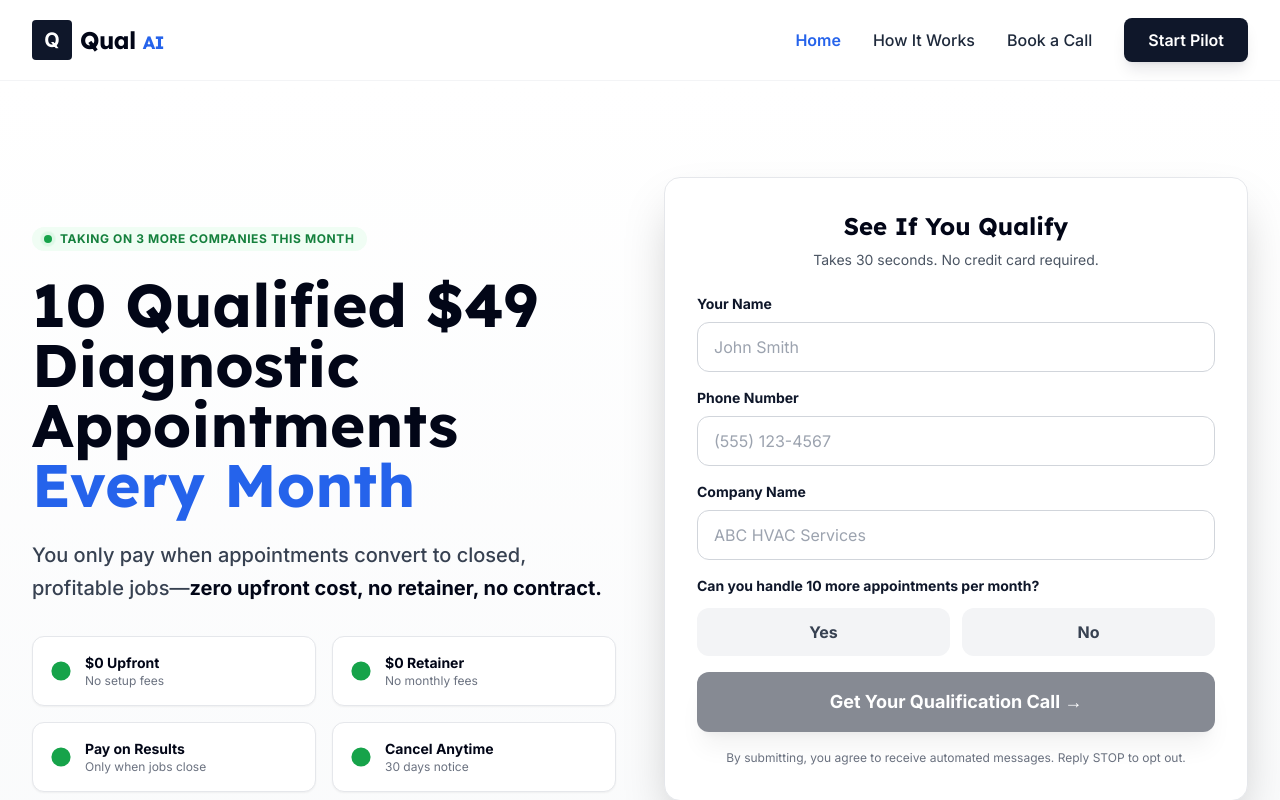
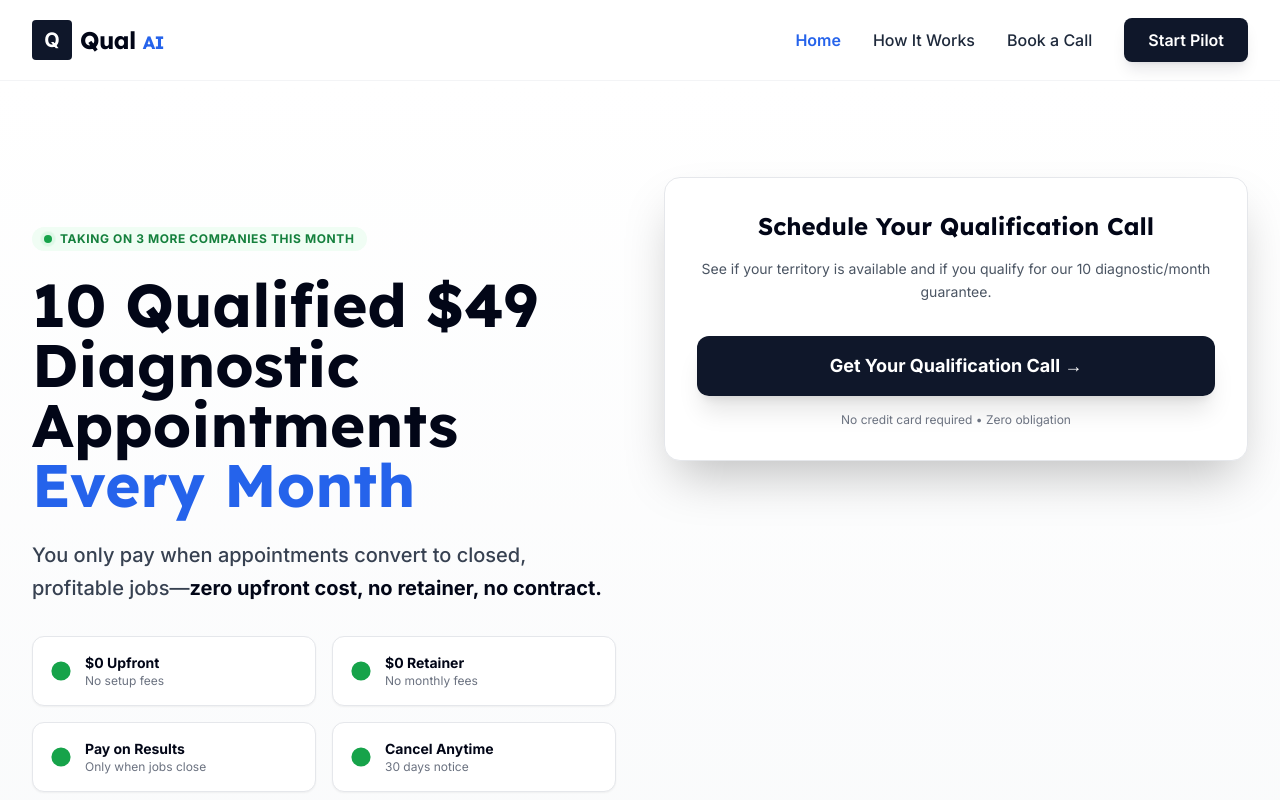
Before and after one commit to stone-netizen/qual-ai-demo, a React (Vite) app: page / in a window 1280 px wide. Shown: the top 800 px of the page. Built offline with nearby package versions, Linux system fonts and the light colour scheme.

Commit message:
Replace home page form with simple CTA button

```diff
--- a/pages/Home.tsx
+++ b/pages/Home.tsx
@@ -1,22 +1,10 @@
 
-import React, { useState } from 'react';
+import React from 'react';
 import { useNavigate } from 'react-router-dom';
 import { ROUTES } from '../constants';
 
 const Home: React.FC = () => {
   const navigate = useNavigate();
-  const [formData, setFormData] = useState({
-    name: '',
-    phone: '',
-    company: '',
-    canHandle: ''
-  });
-
-  const handleSubmit = (e: React.FormEvent) => {
-    e.preventDefault();
-    // Navigate to calendar booking page
-    navigate(ROUTES.CONTACT);
-  };
 
   return (
     <div className="animate-in fade-in duration-700">
@@ -75,89 +63,24 @@ const Home: React.FC = () => {
               </div>
             </div>
 
-            {/* Right: Simplified Form */}
+            {/* Right: Simplified CTA */}
             <div className="lg:sticky lg:top-24">
-              <div className="bg-white rounded-2xl shadow-2xl border border-gray-200 p-8">
-                <div className="text-center mb-6">
-                  <h2 className="text-2xl font-bold text-navy-950 mb-2 font-heading">See If You Qualify</h2>
-                  <p className="text-gray-600 text-sm">Takes 30 seconds. No credit card required.</p>
-                </div>
+              <div className="bg-white rounded-2xl shadow-2xl border border-gray-200 p-8 text-center">
+                <h2 className="text-2xl font-bold text-navy-950 mb-4 font-heading">Schedule Your Qualification Call</h2>
+                <p className="text-gray-600 text-sm mb-8 leading-relaxed">
+                  See if your territory is available and if you qualify for our 10 diagnostic/month guarantee.
+                </p>
 
-                <form onSubmit={handleSubmit} className="space-y-4">
-                  <div>
-                    <label className="block text-sm font-bold text-navy-900 mb-2">Your Name</label>
-                    <input
-                      type="text"
-                      required
-                      value={formData.name}
-                      onChange={(e) => setFormData({ ...formData, name: e.target.value })}
-                      className="w-full px-4 py-3 rounded-xl border border-gray-300 focus:border-accent focus:ring-2 focus:ring-accent/20 outline-none transition-all"
-                      placeholder="John Smith"
-                    />
-                  </div>
+                <button
+                  onClick={() => navigate(ROUTES.CONTACT)}
+                  className="w-full bg-navy-900 text-white py-4 rounded-xl font-bold hover:bg-navy-800 transition-all shadow-xl text-lg mb-4"
+                >
+                  Get Your Qualification Call →
+                </button>
 
-                  <div>
-                    <label className="block text-sm font-bold text-navy-900 mb-2">Phone Number</label>
-                    <input
-                      type="tel"
-                      required
-                      value={formData.phone}
-                      onChange={(e) => setFormData({ ...formData, phone: e.target.value })}
-                      className="w-full px-4 py-3 rounded-xl border border-gray-300 focus:border-accent focus:ring-2 focus:ring-accent/20 outline-none transition-all"
-                      placeholder="(555) 123-4567"
-                    />
-                  </div>
-
-                  <div>
-                    <label className="block text-sm font-bold text-navy-900 mb-2">Company Name</label>
-                    <input
-                      type="text"
-                      required
-                      value={formData.company}
-                      onChange={(e) => setFormData({ ...formData, company: e.target.value })}
-                      className="w-full px-4 py-3 rounded-xl border border-gray-300 focus:border-accent focus:ring-2 focus:ring-accent/20 outline-none transition-all"
-                      placeholder="ABC HVAC Services"
-                    />
-                  </div>
-
-                  <div>
-                    <label className="block text-sm font-bold text-navy-900 mb-3">Can you handle 10 more appointments per month?</label>
-                    <div className="grid grid-cols-2 gap-3">
-                      <button
-                        type="button"
-                        onClick={() => setFormData({ ...formData, canHandle: 'yes' })}
-                        className={`py-3 px-4 rounded-xl font-bold transition-all ${formData.canHandle === 'yes'
-                          ? 'bg-accent text-white shadow-lg'
-                          : 'bg-gray-100 text-gray-700 hover:bg-gray-200'
-                          }`}
-                      >
-                        Yes
-                      </button>
-                      <button
-                        type="button"
-                        onClick={() => setFormData({ ...formData, canHandle: 'no' })}
-                        className={`py-3 px-4 rounded-xl font-bold transition-all ${formData.canHandle === 'no'
-                          ? 'bg-accent text-white shadow-lg'
-                          : 'bg-gray-100 text-gray-700 hover:bg-gray-200'
-                          }`}
-                      >
-                        No
-                      </button>
-                    </div>
-                  </div>
-
-                  <button
-                    type="submit"
-                    disabled={!formData.canHandle}
-                    className="w-full bg-navy-900 text-white py-4 rounded-xl font-bold hover:bg-navy-800 transition-all shadow-xl disabled:opacity-50 disabled:cursor-not-allowed text-lg"
-                  >
-                    Get Your Qualification Call →
-                  </button>
-
-                  <p className="text-xs text-gray-500 text-center leading-relaxed">
-                    By submitting, you agree to receive automated messages. Reply STOP to opt out.
-                  </p>
-                </form>
+                <p className="text-xs text-gray-500">
+                  No credit card required • Zero obligation
+                </p>
               </div>
             </div>
           </div>
```
